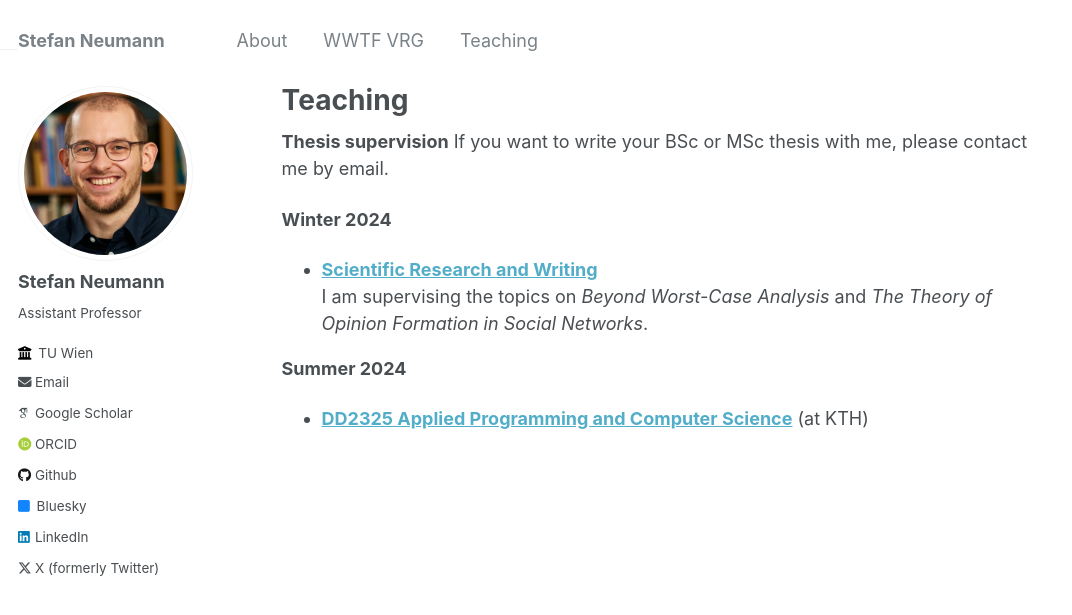
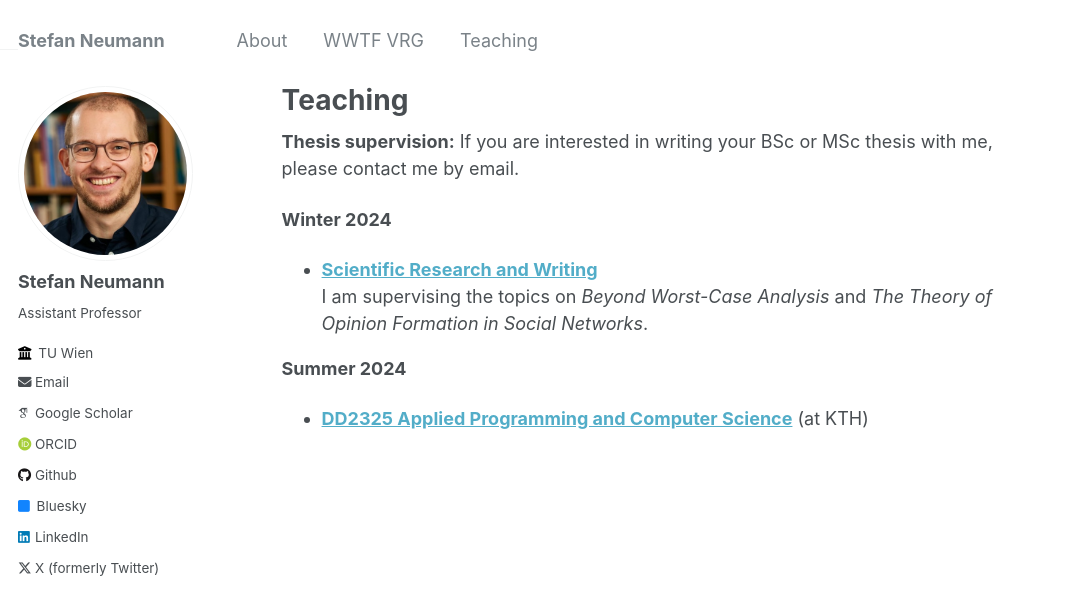
Before and after one commit to StefanResearch/StefanResearch.github.io, a Jekyll site: the page built from _pages/teaching.md, in a window 1280 px wide. Shown: the top 615 px of the page, without its empty margins (0-1072 px from the left). Built offline with Jekyll 4.4.1, drawn with Linux system fonts in a browser that asks for light colours; some web fonts are replaced.

Commit message:
Updated supervision again.

```diff
--- a/_pages/teaching.md
+++ b/_pages/teaching.md
@@ -6,8 +6,7 @@ redirect_from:
   - /teaching.html
 ---
 
-**Thesis supervision**
-If you want to write your BSc or MSc thesis with me, please contact me by email.
+**Thesis supervision:** If you are interested in writing your BSc or MSc thesis with me, please contact me by email.
 
 **Winter 2024**
 - **[Scientific Research and Writing](https://ml-tuw.github.io/teaching/sose24/seminar_bsc.html)**<br>
```
